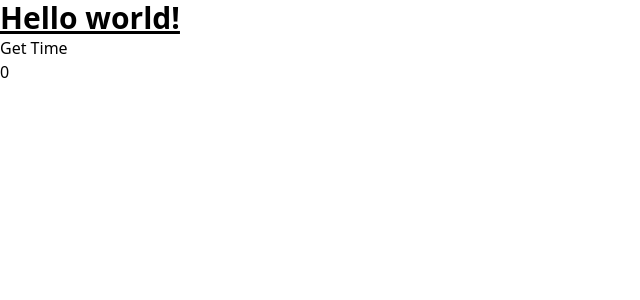
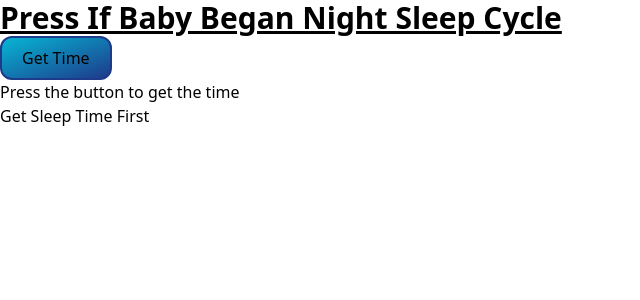
Before and after one commit to Jeff-Nibbs/baby-timer, a React (Vite) app: page / in a window 1280 px wide. Shown: the top 300 px of the page, without its empty margins (0-640 px from the left). Built offline with nearby package versions, Linux system fonts and the light colour scheme.

Commit message:
chaged npm time packets

```diff
--- a/package.json
+++ b/package.json
@@ -10,10 +10,12 @@
     "preview": "vite preview"
   },
   "dependencies": {
+    "luxon": "^3.3.0",
     "react": "^18.2.0",
     "react-dom": "^18.2.0"
   },
   "devDependencies": {
+    "@types/luxon": "^3.3.1",
     "@types/react": "^18.2.15",
     "@types/react-dom": "^18.2.7",
     "@typescript-eslint/eslint-plugin": "^6.0.0",
--- a/src/App.tsx
+++ b/src/App.tsx
@@ -1,38 +1,32 @@
 import { useState } from 'react'
+import { DateTime } from 'luxon'
 
 function App() {
   const [currentTime, setCurrentTime] = useState('0')
-  const [dayTime, setDayTime] = useState('')
-  const date = new Date()
-
-  const padTo2Digits = (num: number) => {
-    return num.toString().padStart(2, '0')
-  }
 
   const setTime = () => {
-    setCurrentTime(
-      padTo2Digits(date.getHours() < 12 ? date.getHours() : date.getHours() - 12) +
-        ':' +
-        padTo2Digits(date.getMinutes()) +
-        ':' +
-        padTo2Digits(date.getSeconds())
-    )
-
-    if (date.getHours() < 12) {
-      setDayTime('AM')
-    } else {
-      setDayTime('PM')
-    }
+    const dt = DateTime.now()
+    setCurrentTime(dt)
   }
   return (
     <>
-      <h1 className="text-3xl font-bold underline">Hello world!</h1>
-      <button type="button" onClick={() => setTime()}>
+      <h1 className="text-3xl font-bold underline">Press If Baby Began Night Sleep Cycle</h1>
+      <button
+        className="border-2 border-blue-900 px-5 py-2 rounded-xl bg-gradient-to-br from-cyan-500 to-blue-900"
+        type="button"
+        onClick={() => setTime()}
+      >
         Get Time
       </button>
-      <p>
-        {currentTime.toLocaleString()} {dayTime}
-      </p>
+      <p>{currentTime === '0' ? 'Press the button to get the time' : 'Time is: ' + currentTime}</p>
+
+      {currentTime === '0' ? (
+        <p>Get Sleep Time First</p>
+      ) : (
+        <button className="border-2 border-red-900 px-5 py-2 rounded-xl bg-gradient-to-br from-purple-500 to-red-900" type="button">
+          Show Sleep Schedule
+        </button>
+      )}
     </>
   )
 }
```
Also changed, not shown: 1 other file (tests, documents, lock files or other folders).
